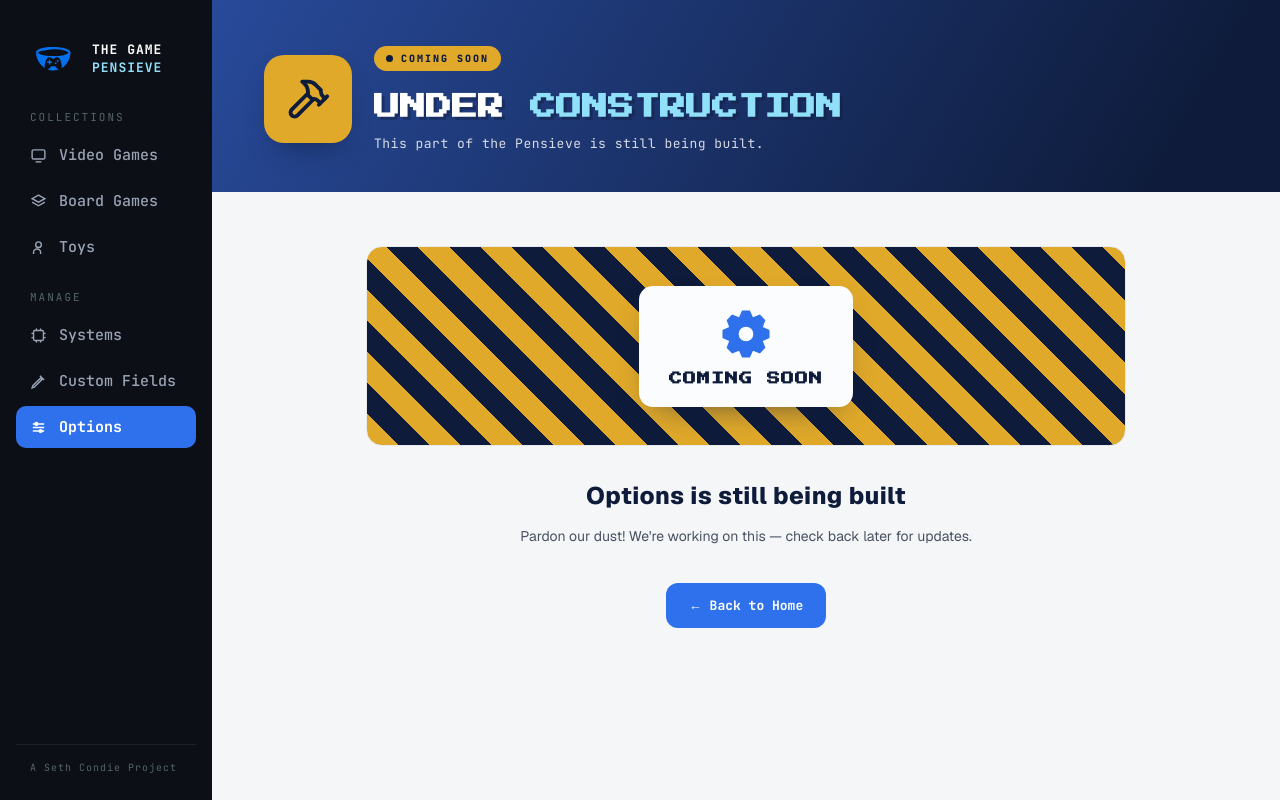
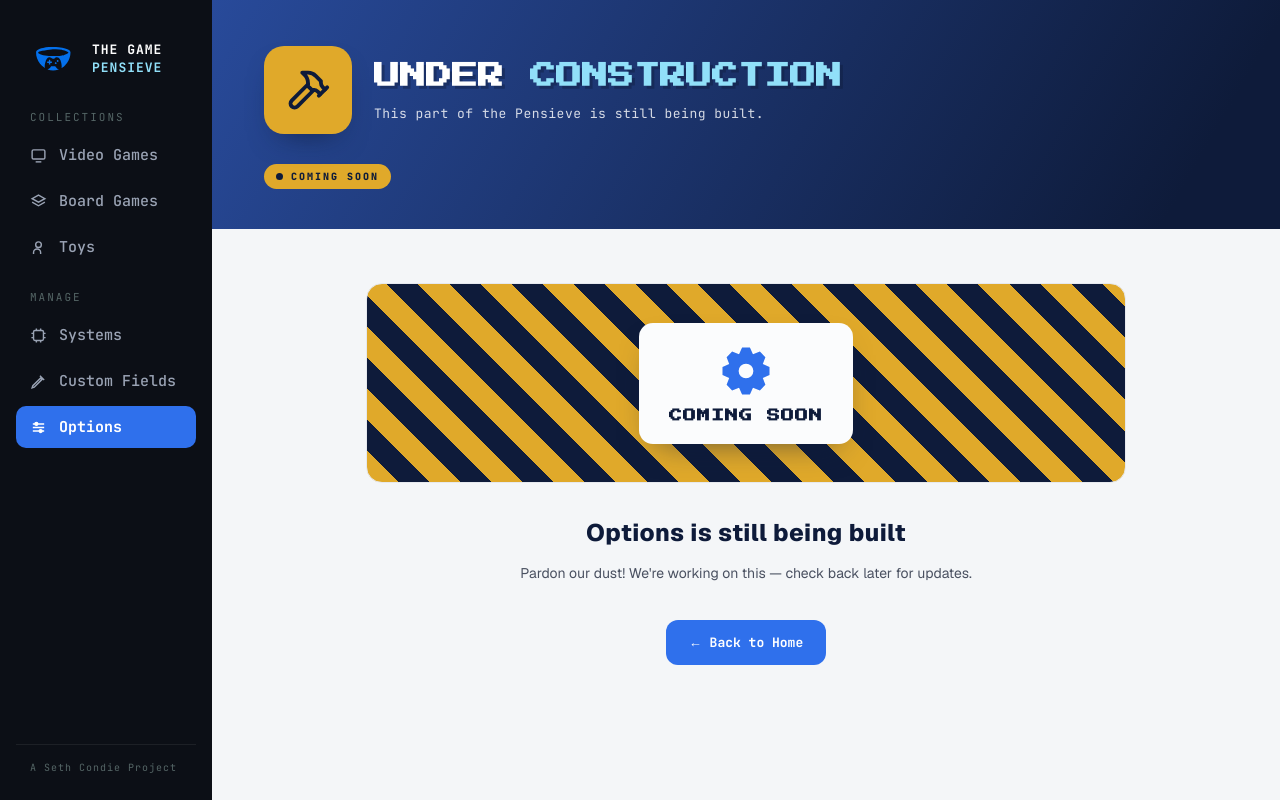
Before and after one commit to sethhaskellcondie/the-game-pensieve-web-v2, a Next.js app: page /options in a window 1280 px wide. Built offline with nearby package versions, Linux system fonts and the light colour scheme.

Commit message:
The home page stats and coming soon under construction badge are now in the same place in the header, this makes both pages look more uniform.

```diff
--- a/src/app/page.tsx
+++ b/src/app/page.tsx
@@ -1,5 +1,6 @@
 import Image from "next/image";
 import Header from "@/components/Header";
+import Stats from "@/components/Stats";
 import styles from "./page.module.css";
 
 export default function Home() {
@@ -10,6 +11,8 @@
         title="THE GAME"
         titleAccent="PENSIEVE"
         tagline="Explore ALL your games — not just how they appear on the shelf."
+      >
+        <Stats
           stats={[
             { value: "520", label: "Video Games on Shelf" },
             { value: "612", label: "All Video Games" },
@@ -18,6 +21,7 @@
             { value: "61", label: "Toys" },
           ]}
         />
+      </Header>
 
       <main className={styles.content}>
         {/* Page content */}
--- a/src/components/Header.module.css
+++ b/src/components/Header.module.css
@@ -47,35 +47,6 @@
   color: var(--ink-navy);
 }
 
-.badge {
-  display: inline-flex;
-  align-items: center;
-  gap: 8px;
-  background: var(--warning);
-  color: var(--ink-navy);
-  font-size: 10px;
-  font-weight: 800;
-  letter-spacing: 2px;
-  text-transform: uppercase;
-  padding: 6px 12px;
-  border-radius: 999px;
-  margin-bottom: 18px;
-}
-
-.badgeDot {
-  width: 7px;
-  height: 7px;
-  border-radius: 50%;
-  background: var(--ink-navy);
-  animation: ucblink 1.3s steps(1) infinite;
-}
-
-@keyframes ucblink {
-  50% {
-    opacity: 0.25;
-  }
-}
-
 .heroTitle {
   margin: 0;
   font-family: var(--font-press-start), monospace;
@@ -94,30 +65,3 @@
   color: rgba(255, 255, 255, 0.82);
   letter-spacing: 0.5px;
 }
-
-.stats {
-  display: flex;
-  flex-wrap: wrap;
-  gap: 34px;
-  margin-top: 30px;
-  position: relative;
-}
-
-.stat {
-  display: flex;
-  flex-direction: column;
-  gap: 2px;
-}
-
-.stat b {
-  font-size: 24px;
-  font-weight: 800;
-  letter-spacing: 0.5px;
-}
-
-.stat span {
-  font-size: 10px;
-  letter-spacing: 2px;
-  text-transform: uppercase;
-  color: rgba(255, 255, 255, 0.7);
-}
--- a/src/components/Header.tsx
+++ b/src/components/Header.tsx
@@ -1,7 +1,5 @@
 import type { ReactNode } from "react";
 import styles from "./Header.module.css";
-
-type Stat = { value: string; label: string };
 
 type HeaderProps = {
   icon: ReactNode;
@@ -9,8 +7,7 @@
   titleAccent: string;
   tagline: string;
   variant?: "default" | "construction";
-  badge?: string;
-  stats?: Stat[];
+  children?: ReactNode;
 };
 
 export default function Header({
@@ -19,8 +16,7 @@
   titleAccent,
   tagline,
   variant = "default",
-  badge,
-  stats,
+  children,
 }: HeaderProps) {
   const isConstruction = variant === "construction";
 
@@ -35,12 +31,6 @@
           {icon}
         </div>
         <div>
-          {badge && (
-            <div className={styles.badge}>
-              <span className={styles.badgeDot} />
-              {badge}
-            </div>
-          )}
           <h1 className={styles.heroTitle}>
             {title} <span className={styles.heroTitleEm}>{titleAccent}</span>
           </h1>
@@ -48,16 +38,7 @@
         </div>
       </div>
 
-      {stats && (
-        <div className={styles.stats}>
-          {stats.map((stat) => (
-            <div key={stat.label} className={styles.stat}>
-              <b>{stat.value}</b>
-              <span>{stat.label}</span>
-            </div>
-          ))}
-        </div>
-      )}
+      {children}
     </header>
   );
 }
--- a/src/components/UnderConstruction.module.css
+++ b/src/components/UnderConstruction.module.css
@@ -3,6 +3,35 @@
   overflow-y: auto;
   padding: 40px 52px 60px;
   background: var(--paper);
+}
+
+.badge {
+  display: inline-flex;
+  align-items: center;
+  gap: 8px;
+  background: var(--warning);
+  color: var(--ink-navy);
+  font-size: 10px;
+  font-weight: 800;
+  letter-spacing: 2px;
+  text-transform: uppercase;
+  padding: 6px 12px;
+  border-radius: 999px;
+  margin-top: 30px;
+}
+
+.badgeDot {
+  width: 7px;
+  height: 7px;
+  border-radius: 50%;
+  background: var(--ink-navy);
+  animation: ucblink 1.3s steps(1) infinite;
+}
+
+@keyframes ucblink {
+  50% {
+    opacity: 0.25;
+  }
 }
 
 .ucWrap {
--- a/src/components/UnderConstruction.tsx
+++ b/src/components/UnderConstruction.tsx
@@ -13,7 +13,6 @@
     <>
       <Header
         variant="construction"
-        badge="Coming Soon"
         icon={
           <svg
             viewBox="0 0 24 24"
@@ -31,7 +30,12 @@
         title="UNDER"
         titleAccent="CONSTRUCTION"
         tagline="This part of the Pensieve is still being built."
-      />
+      >
+        <div className={styles.badge}>
+          <span className={styles.badgeDot} />
+          Coming Soon
+        </div>
+      </Header>
 
       <main className={styles.content}>
         <div className={styles.ucWrap}>
```
Also changed, not shown: src/components/Stats.module.css (added, +26 -0 lines), src/components/Stats.tsx (added, +20 -0 lines). Lines whose indentation alone changed are shown as unchanged.
